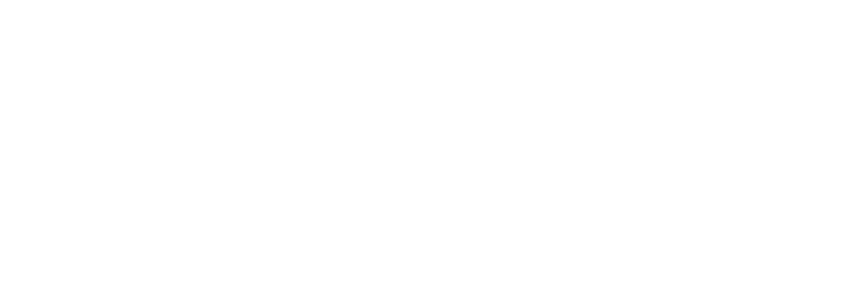
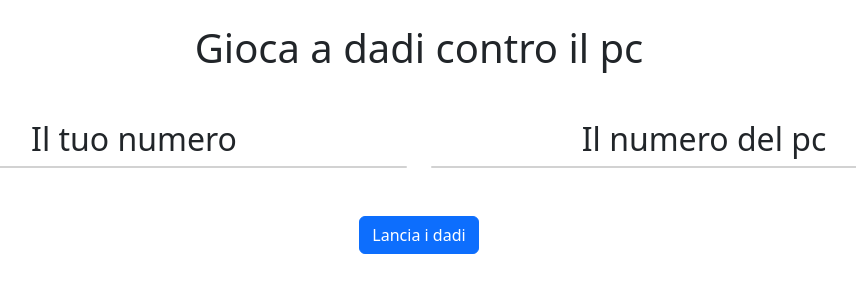
Before and after one commit to SerenaMalusa/js-mail-dadi, a plain HTML site: page dadi/index.html in a window 1280 px wide. Shown: the whole page, without its empty margins (221-1077 px from the left). Drawn offline with nearby package versions, Linux system fonts and the light colour scheme.

Commit message:
fea(dadi)t: add html structure

```diff
--- a/dadi/index.html
+++ b/dadi/index.html
@@ -21,6 +21,33 @@
     </head>
     <body class="text-center">
 
+        <div class="container">
+
+            <h1 class="h1 mt-4">Gioca a dadi contro il pc</h1>
+
+            <div class="row my-5">
+
+                <div class="col-6">
+
+                    <h2>Il tuo numero</h2>
+                    <div class="card" id="user-number"></div>
+
+                </div>
+
+                <div class="col-6">
+
+                    <h2>Il numero del pc</h2>
+                    <div class="card" id="computer-number"></div>
+
+                </div>
+
+            </div>
+
+            <button class="btn btn-primary" id="roll-btn">Lancia i dadi</button>
+
+            <h2 class="h1 my-5" id="result-message"></h2>
+        </div>
+
         <!-- JAVASCRIPT -->
         <!-- my script -->
         <script src="./js/script.js"></script>
```
